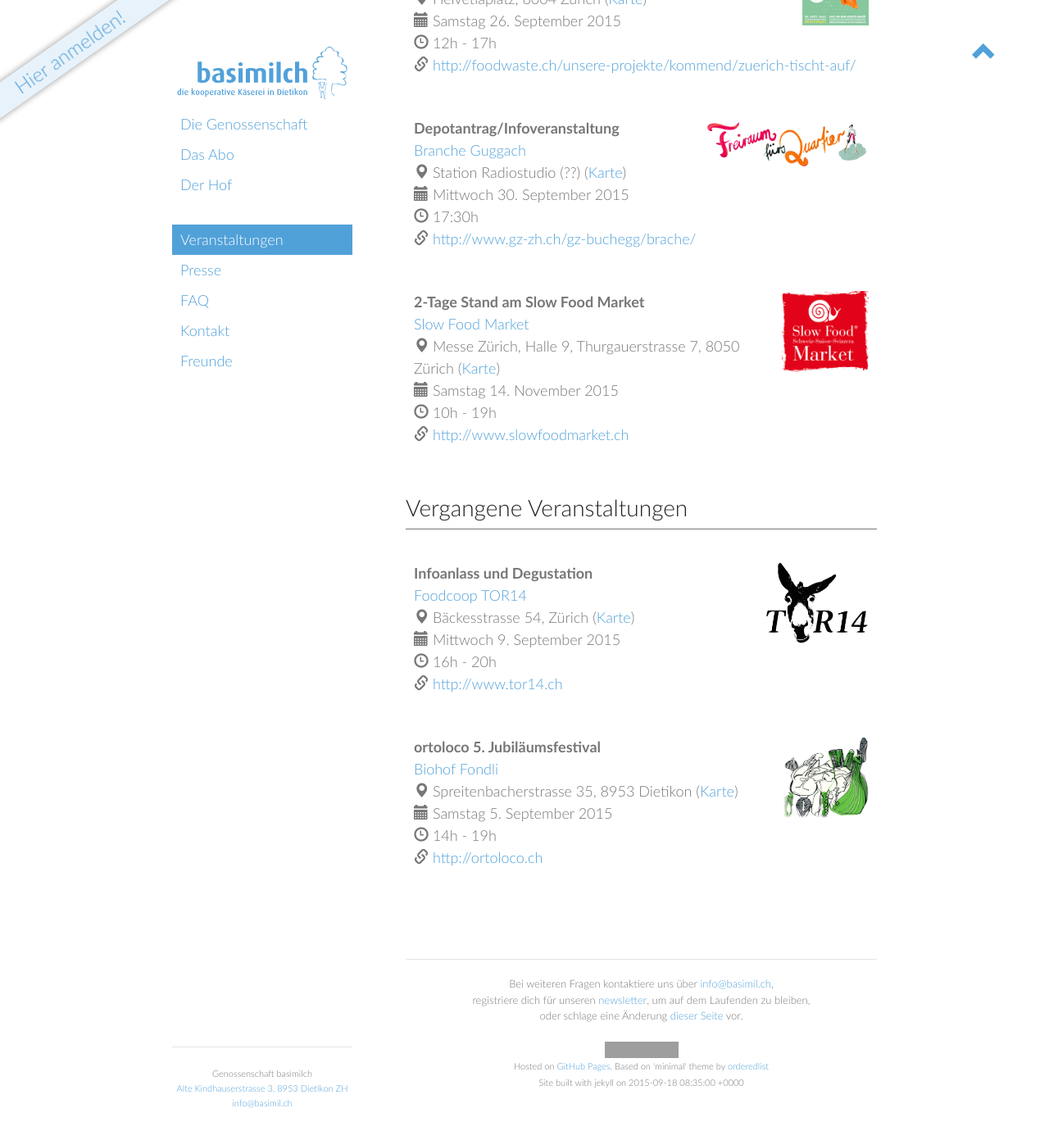
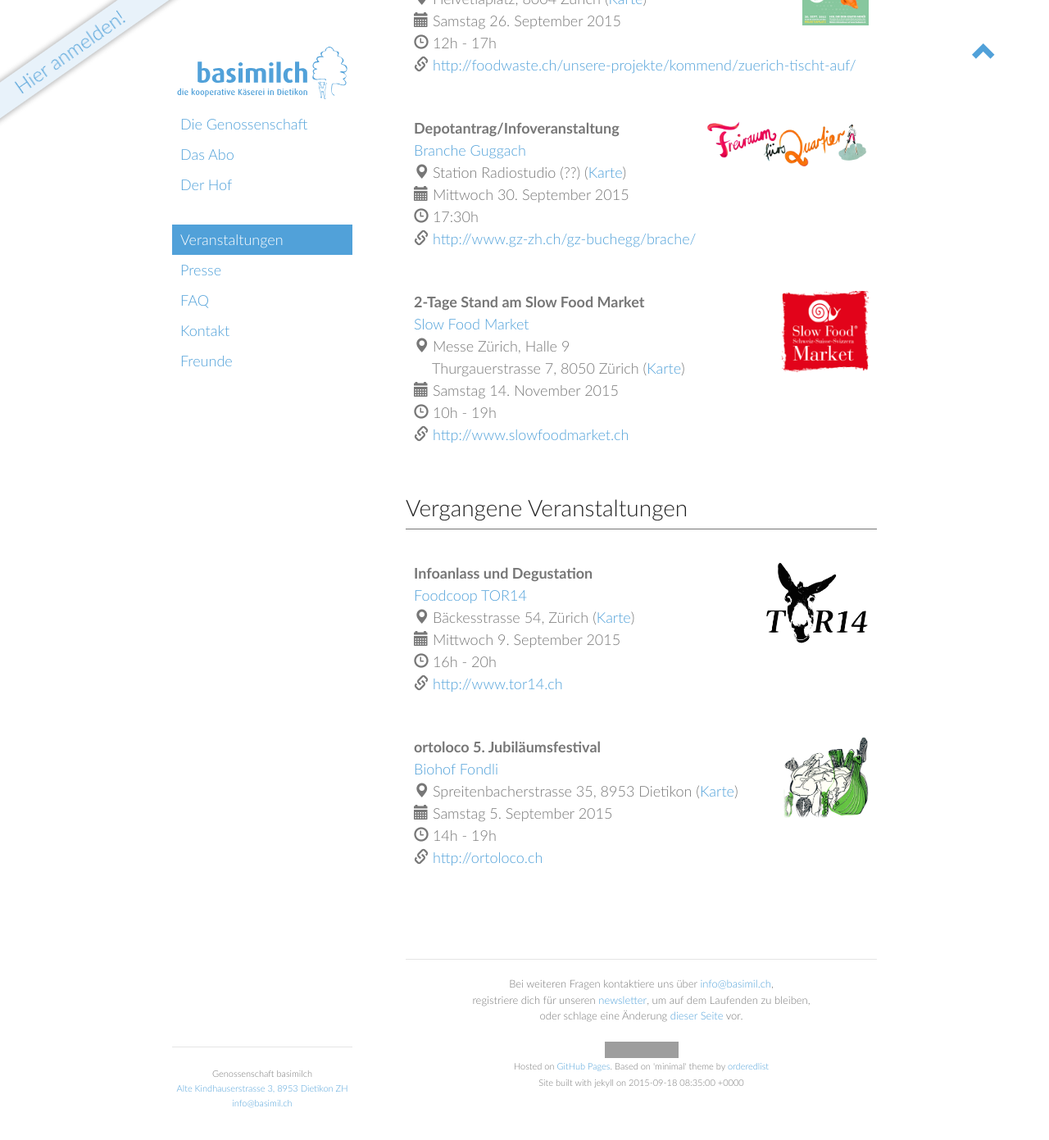
Before and after one commit to vryser/basimilch.github.io, a Jekyll site: the page built from pages/040-veranstaltungen.md, in a window 1280 px wide and 1400 px high, scrolled down 995 px. Shown: the top 1391 px of the window at 82% size. Built offline with Jekyll 4.4.1, drawn with Linux system fonts in a browser that asks for light colours; grey boxes are pictures that could not be loaded.

Commit message:
new: allow a 2nd line for event address

```diff
--- a/_data/events.yml
+++ b/_data/events.yml
@@ -62,6 +62,7 @@
   time:       10h - 19h
   place:      Slow Food Market
   image:      logos/slowfoodmarket_logo # http://www.slowfoodmarket.ch/uploads/tx_smedialmseventcalendar/SLOW2011_4c_01.gif
-  address:    Messe Zürich, Halle 9, Thurgauerstrasse 7, 8050 Zürich
+  address:    Messe Zürich, Halle 9
+  address_2:  Thurgauerstrasse 7, 8050 Zürich
   map_url:    https://www.google.ch/maps/place/Thurgauerstrasse+7+8050+Zürich+Switzerland
   url:        http://www.slowfoodmarket.ch
--- a/_includes/event-list.html
+++ b/_includes/event-list.html
@@ -20,8 +20,16 @@
     <a href="{% if event.place_url %}{{event.place_url}}{% else %}{{event.url}}{% endif %}">{{event.place}}</a><br>
     <div class="event-address">
       <span class="glyphicon glyphicon-map-marker"></span>
-      {{event.address}} (<a href="{{event.map_url}}">Karte</a>)<br>
+      {{event.address}}
+      {% unless event.address_2 %}
+        (<a href="{{event.map_url}}">Karte</a>)
+      {% endunless %}
     </div>
+    {% if event.address_2 %}
+      <div class="event-address-2">
+        {{event.address_2}} (<a href="{{event.map_url}}">Karte</a>)
+      </div>
+    {% endif %}
     <div class="event-date">
       <span class="glyphicon glyphicon-calendar"></span>
       {% include long_date_german.html date=event.date %}
--- a/css/custom.scss
+++ b/css/custom.scss
@@ -695,6 +695,11 @@ body .banner-label {
       display: none;
     }
   }
+  .event-address-2 {
+    padding: {
+      left: 22px;
+    }
+  }
 }
 
 .next-event-alert {
```
